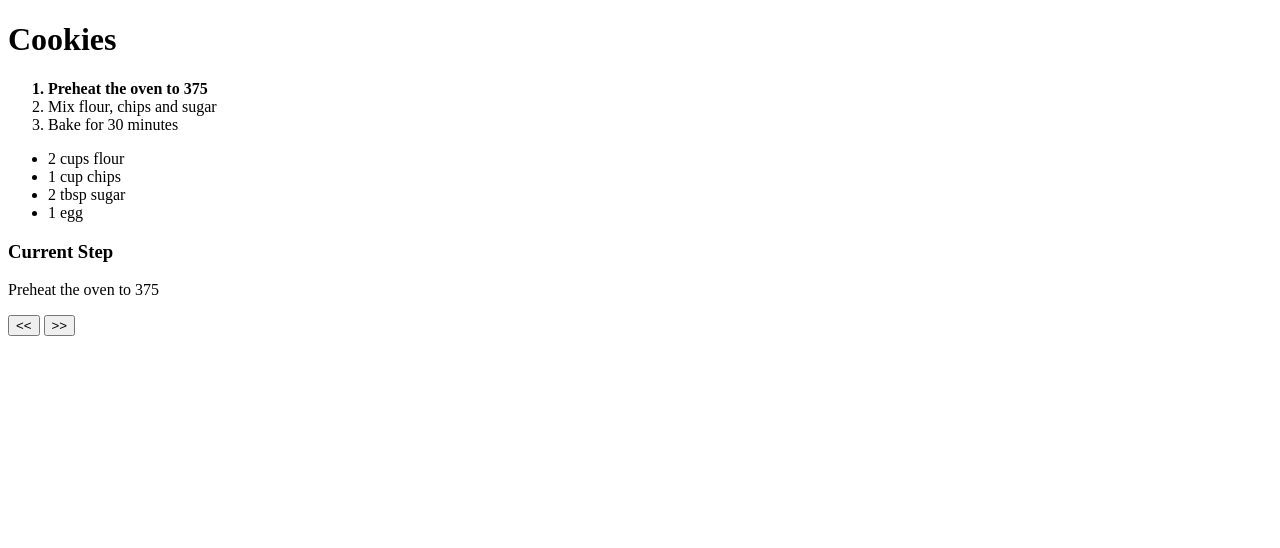
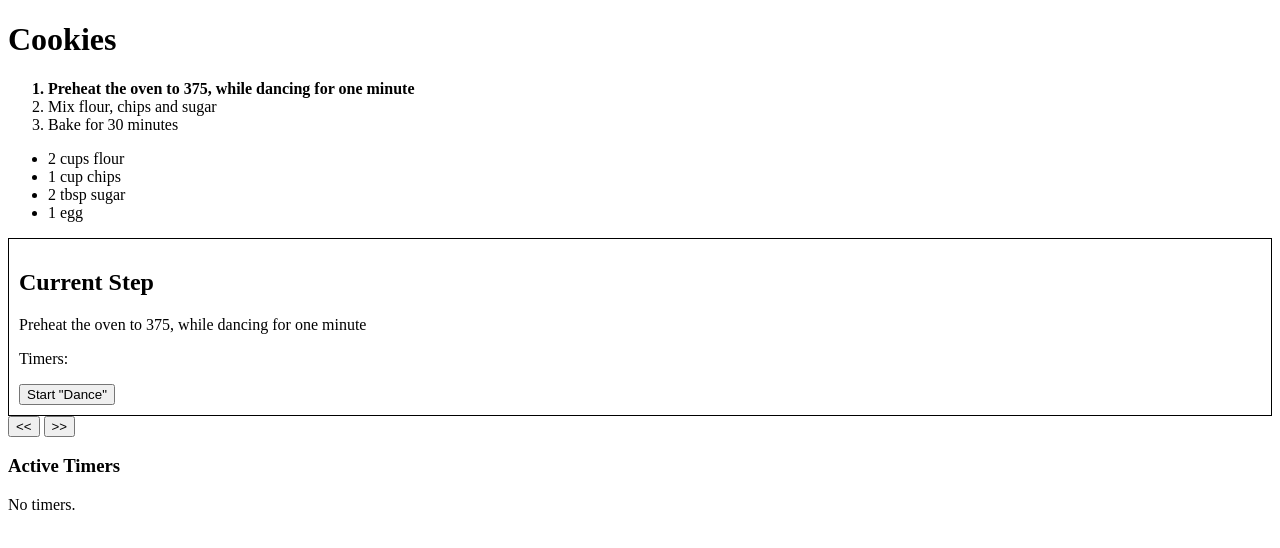
Before and after one commit to tuzmusic/recipe-helper-april-2020, a React (Create React App) app: page / in a window 1280 px wide. Shown: the top 548 px of the page. Built offline with nearby package versions, Linux system fonts and the light colour scheme.

Commit message:
render, start and clear timers

```diff
--- a/src/components/CookingActivity.tsx
+++ b/src/components/CookingActivity.tsx
@@ -2,21 +2,32 @@ import React, { MouseEvent } from 'react'
 import { CookingSessionState } from "../redux/state/stateMap";
 import { connect } from "react-redux";
 import { RootState } from "../redux/rootReducer";
-import { Instruction } from "../models/Models";
-import { decStep, incStep } from "../redux/cookingSessionSlice"
+import { CookingTimer, Instruction } from "../models/Models";
+import { clearTimer, decStep, incStep, startTimer } from "../redux/cookingSessionSlice"
 
-const CurrentStep = (props: { step: Instruction }) => {
-  return <div>
-    <h3>Current Step</h3>
-    <p>{ props.step.text }</p>
-  </div>
+type ClickHandler = (event: MouseEvent) => void
+
+const CurrentStep = ({ step, startTimer }: { step: Instruction, startTimer: (t: CookingTimer) => void }) => {
+  return (
+    <div style={ { border: "solid black thin", padding: 10 } }>
+      <h2>Current Step</h2>
+      <p>{ step.text }</p>
+      { step.timers.length > 0 && <div>
+          <p>Timers:</p>
+        { step.timers.map(timer =>
+          <button onClick={ () => startTimer(timer) }>Start "{ timer.label }"</button>) }
+      </div> }
+    </div>
+  )
 };
 
 const CurrentStepContainer = connect(
-  (state: RootState) => ({ step: state.cookingSession.instructions[state.cookingSession.currentStepIndex] })
-)(CurrentStep);
-
-type ClickHandler = (event: MouseEvent) => void
+  ({ cookingSession }: RootState) => ({
+    step: cookingSession.instructions[cookingSession.currentStepIndex]
+  }),
+  { startTimer }
+)
+(CurrentStep);
 
 const StepControls = ({ incStep, decStep }: { incStep: ClickHandler, decStep: ClickHandler }) => {
   return (
@@ -30,11 +41,27 @@ const StepControls = ({ incStep, decStep }: { incStep: ClickHandler, decStep: Cl
 
 const StepControlsContainer = connect(null, { decStep, incStep })(StepControls);
 
+const ActiveTimers = ({ timers, clearTimer }: { timers: CookingTimer[], clearTimer: (t: CookingTimer) => void }) => {
+  return <div>
+    <h3>Active Timers</h3>
+    { !timers.length ? "No timers." : timers.map(timer =>
+      <div>{ timer.label }
+        <span onClick={ () => clearTimer(timer) }> [X]</span>
+      </div>
+    ) }
+  </div>
+};
+
+const ActiveTimersContainer = connect(
+  ({ cookingSession }: RootState) => ({ timers: cookingSession.activeTimers }),
+  { clearTimer }
+)(ActiveTimers);
+
 const CookingActivity = (props: CookingSessionState) => {
   return <div>
-    {/* timers */ }
     <CurrentStepContainer/>
     <StepControlsContainer/>
+    <ActiveTimersContainer/>
   </div>
 };
 const CookingActivityContainer = connect((state: RootState) => state.cookingSession)(CookingActivity);
--- a/src/data/sampleRecipes.ts
+++ b/src/data/sampleRecipes.ts
@@ -10,7 +10,9 @@ export const cookies = () => {
     "1 egg"
   ].map(i => new Ingredient(i));
 
-  const basicStep = new Instruction("Preheat the oven to 375");
+  const basicStep = new Instruction("Preheat the oven to 375, while dancing for one minute");
+  basicStep.timers.push(new CookingTimer(60, "Dance"));
+
   const ingStep = new Instruction("Mix flour, chips and sugar");
   const timeStep = new Instruction("Bake for 30 minutes");
   const timer = new CookingTimer(30 * 60, "Bake");
```
